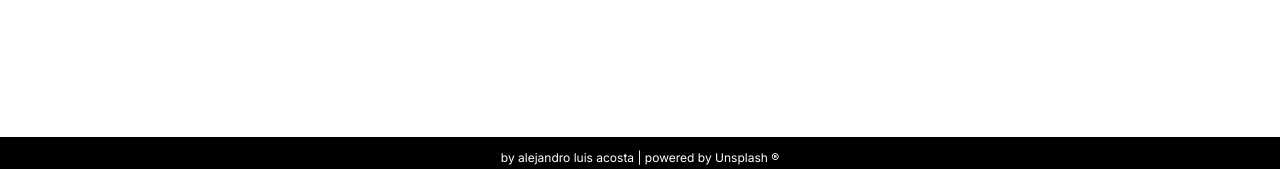
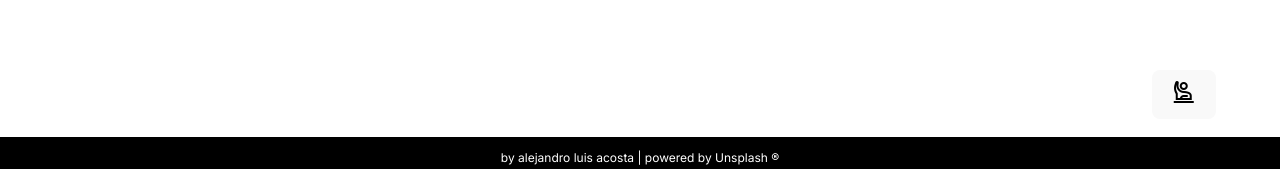
Before and after one commit to alejandroluisacosta/image-nation, a React (Vite) app: page /favorites in a window 1280 px wide. Shown: the part 621-790 px from the top of the page. Built offline with nearby package versions, Linux system fonts and the light colour scheme; a web font is replaced by a local one.

Commit message:
add: feedback button

```diff
--- /dev/null
+++ b/src/Components/FeedbackButtonComponent/FeedbackButtonComponent.css
@@ -0,0 +1,11 @@
+.feedbackButton {
+    position: fixed;
+    bottom: 7.5%;
+    right: 5%;
+    transition: all 1s ease;
+}
+
+.feedbackButton:hover {
+    width: 15%;
+    height: 15%;
+}
--- /dev/null
+++ b/src/Components/FeedbackButtonComponent/FeedbackButtonComponent.jsx
@@ -0,0 +1,15 @@
+import './FeedbackButtonComponent.css'
+
+const onHover = () => {
+
+}
+
+const FeedbackButtonComponent = () => (
+    <button className="feedbackButton" href="#">
+        <span class="material-symbols-outlined return-top__icon">
+            person_raised_hand
+        </span>
+    </button>
+)
+
+export default FeedbackButtonComponent;
--- a/src/Pages/FavoritesPage/FavoritesPage.jsx
+++ b/src/Pages/FavoritesPage/FavoritesPage.jsx
@@ -10,6 +10,7 @@ import NavbarComponent from '../../Components/NavbarComponent/NavbarComponent';
 import { ToastContainer, toast } from 'react-toastify';
 import 'react-toastify/dist/ReactToastify.css';
 import PaginationComponent from '../../Components/PaginationComponent/PaginationComponent';
+import FeedbackButtonComponent from '../../Components/FeedbackButtonComponent/FeedbackButtonComponent';
 
 const FavoritesPage = () => {
 
@@ -66,6 +67,7 @@ const FavoritesPage = () => {
 
     return (
         <>
+        <FeedbackButtonComponent />
         <div className='favorites__header'>
         <NavbarComponent className={"navbar navbar--favorites"}/>
         <h2 className="favorites__header__title">Favorites</h2>
```
Lines whose indentation alone changed are shown as unchanged.
